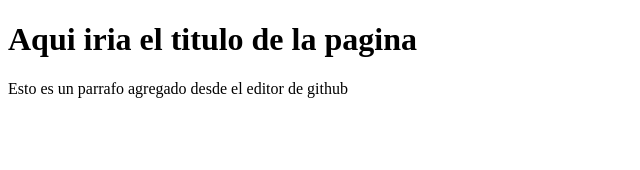
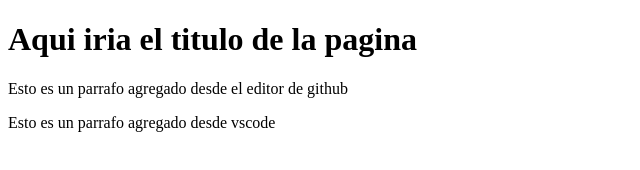
Before and after one commit to yamilpalmiero/Proyecto-web-git, a plain HTML site: page index.html in a window 1280 px wide. Shown: the whole page, without its empty margins (0-640 px from the left). Drawn offline with Linux system fonts and the light colour scheme.

Commit message:
Agregamos segundo parrafo desde vscode

```diff
--- a/index.html
+++ b/index.html
@@ -8,5 +8,6 @@
 <body>
     <h1>Aqui iria el titulo de la pagina</h1>
     <p>Esto es un parrafo agregado desde el editor de github</p>
+    <p>Esto es un parrafo agregado desde vscode</p>
 </body>
 </html>
```
